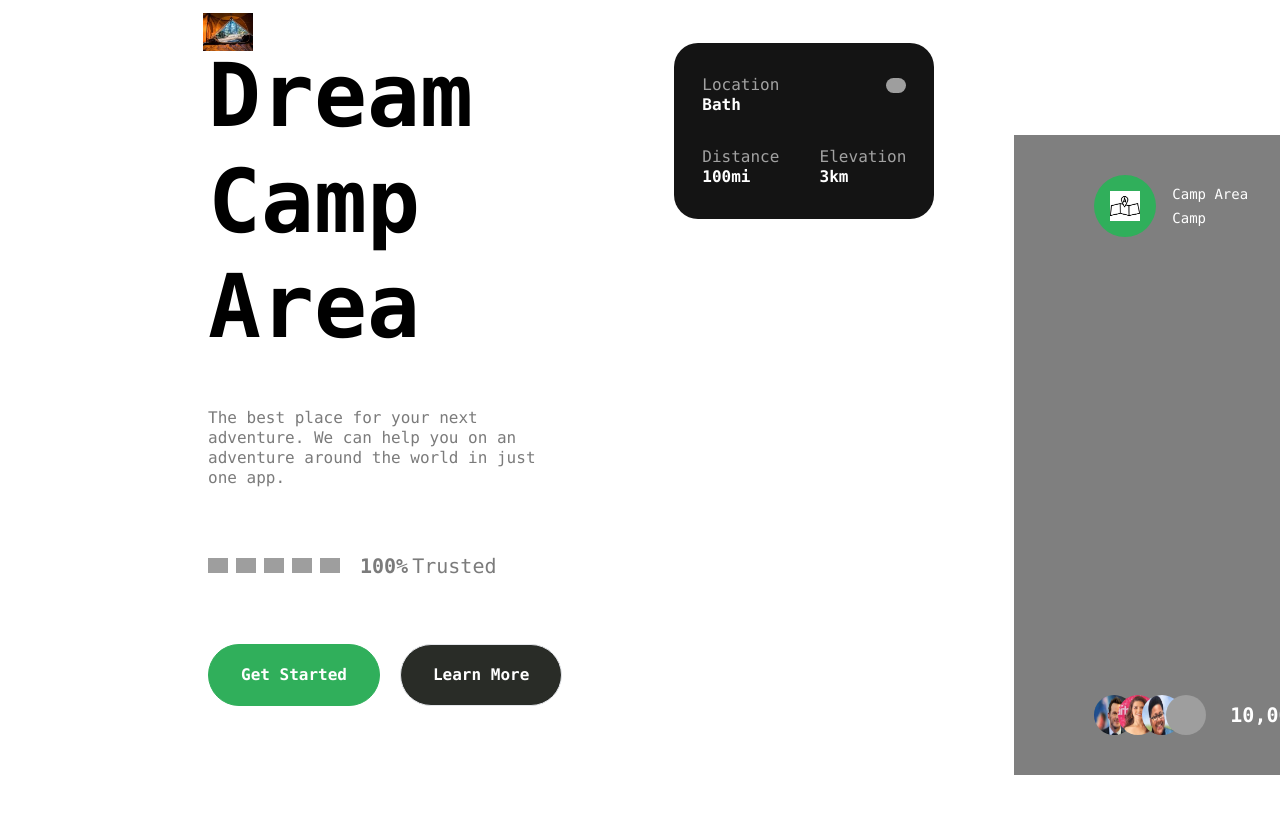
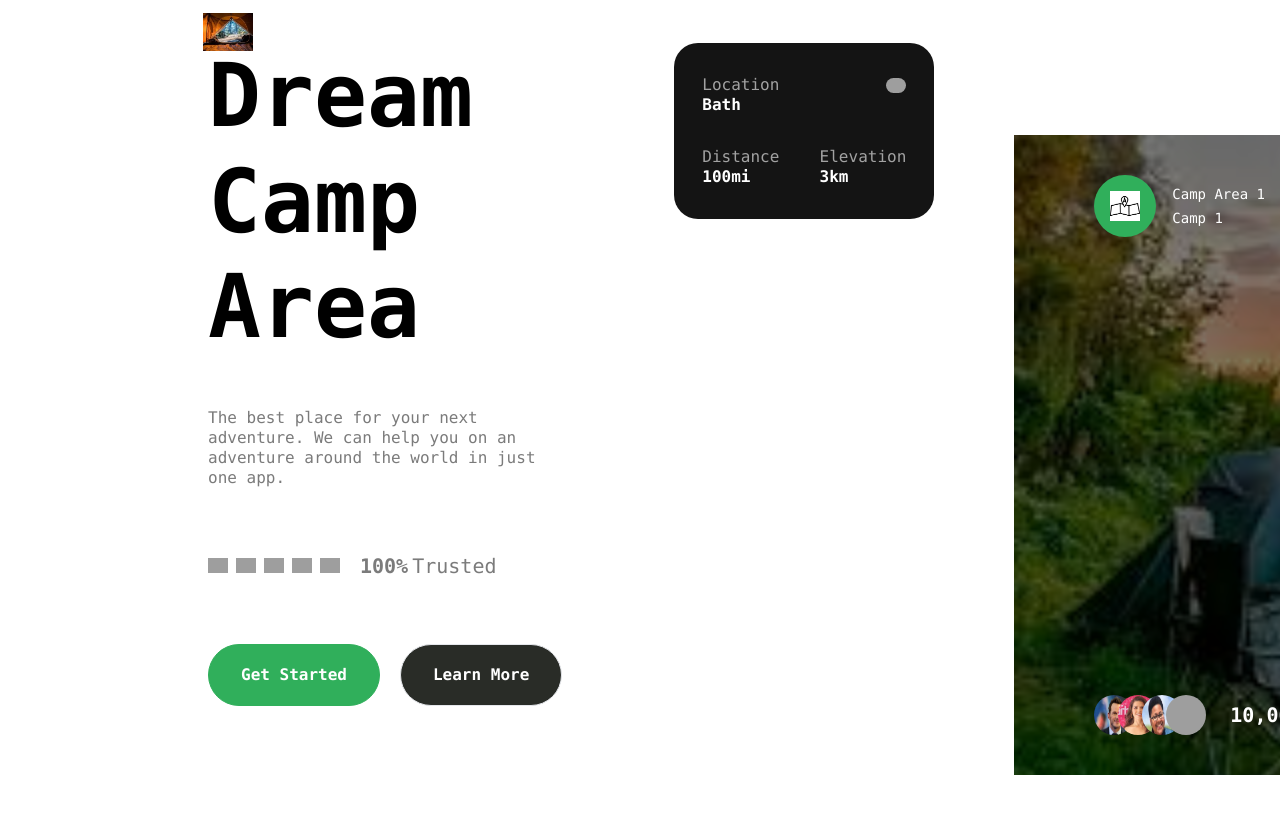
Before and after one commit to ebrahimbeiati/travel-app, a Next.js app: page / in a window 1280 px wide. Shown: the part 680-1494 px from the top of the page. Built offline with nearby package versions, Linux system fonts and the light colour scheme; grey boxes are pictures that could not be loaded.

Commit message:
fix the error in showing the photos

```diff
--- a/components/Camp.tsx
+++ b/components/Camp.tsx
@@ -16,7 +16,7 @@ const CampSite = ({
 }: CampProps) => {
   return (
     <div
-      className={`h-full w-full min-w-[1100px] ${backgroundImage} bg-cover bg-no-repeat lg:rounded-r-5xl 2xl:rounded-5xl`}
+      className={`h-full w-full min-w-[1100px] bg-cover bg-no-repeat lg:rounded-r-5xl 2xl:rounded-5xl`} style={{ backgroundImage: `url(${backgroundImage})` }}
     >
       <div className="flex flex-col items-start justify-between p-6 lg:px-20 lg:py-10 h-full w-full bg-black/50 ">
         <div className="flexCenter gap-4">
@@ -52,21 +52,22 @@ const Camp = () => {
     <section className="2xl:max-container  relative  flex flex-col py-10 lg:py-20 xl:mb-20">
           <div className="hide-scrollbar flex h-[340px] w-full items-start justify-start gap-8 overflow-x-auto lg:h-[400px] xl:h-[640px]">
 
-        <CampSite
+       <CampSite
           backgroundImage="/camping1.jpeg"
-          title="Camp"
-          description="The best place for your next adventure. We can help you on an adventure around the world in just one app."
-          subtitle="Camp Area"
+          title="Camp 1"
+          description="Description for Camp 1."
+          subtitle="Camp Area 1"
           peopleJoined="10,000+"
         />
         <CampSite
-          backgroundImage="/camping1.jpeg"
-          title="Camp"
-          description="The best place for your next adventure. We can help you on an adventure around the world in just one app."
-          subtitle="Camp Area"
-          peopleJoined="10,000+"
+          backgroundImage="/camping2.jpeg"
+          title="Camp 2"
+          description="Description for Camp 2."
+          subtitle="Camp Area 2"
+          peopleJoined="15,000+"
         />
-      </div>
+        </div>
+
       <div className="flexEnd mt-9 px-6 lg:-m-60 lg:mr-6">
         <div className="bg-green-50 p-8 lg:max-w-[500px] xl:max-w-[734px] xl:rounded-5xl xl:px-16 xl:py-20 relative w-full overflow-hidden rounded-3xl">
           <h3 className="text-white bold-20 md:bold-32 ">Join our community</h3>
--- a/components/Hero.tsx
+++ b/components/Hero.tsx
@@ -14,7 +14,7 @@ const Hero = () => {
           className="absolute left-[-5px] top-[-30px] w-10 lg:w-[50px]"
         />
 
-        <h1 className="bold-64 lg:bold-88 flex">Dream Camp Area</h1>
+        <h1 className="bold-52 lg:bold-88">Dream Camp Area</h1>
 
         <p className="regular-16 mt-6 text-gray-30 xl:max-w-[520px]">
           The best place for your next adventure. We can help you on an
@@ -43,8 +43,13 @@ const Hero = () => {
           </p>
         </div>
         <div className="flex flex-col w-full gap-5 sm:flex-row">
-          <Button type="button" title="Get Started" variant="btn_green" />
-          <Button type="button" title="Learn More" variant="btn_dark_green" />
+          <Button type="button" title="Get Started" variant="btn_green" full />
+          <Button
+            type="button"
+            title="Learn More"
+            variant="btn_dark_green"
+            full
+          />
         </div>
       </div>
       <div className="relative flex flex-1 items-start ">
--- a/components/Navbar.tsx
+++ b/components/Navbar.tsx
@@ -102,6 +102,7 @@ const Navbar = () => {
             title="Login"
             variant="btn_dark_green"
             icon="/user.jpeg"
+            full
           />
         </div>
       </div>
```
